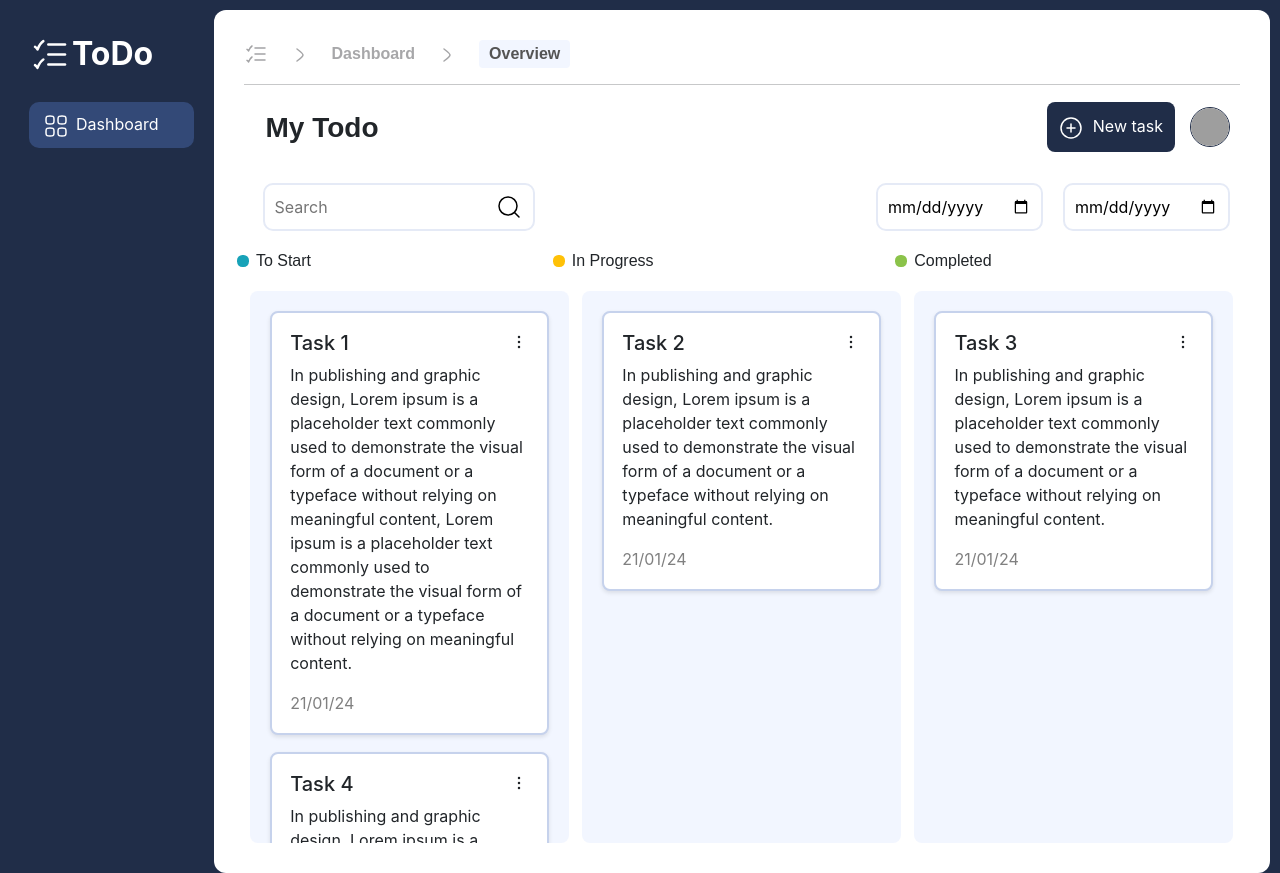
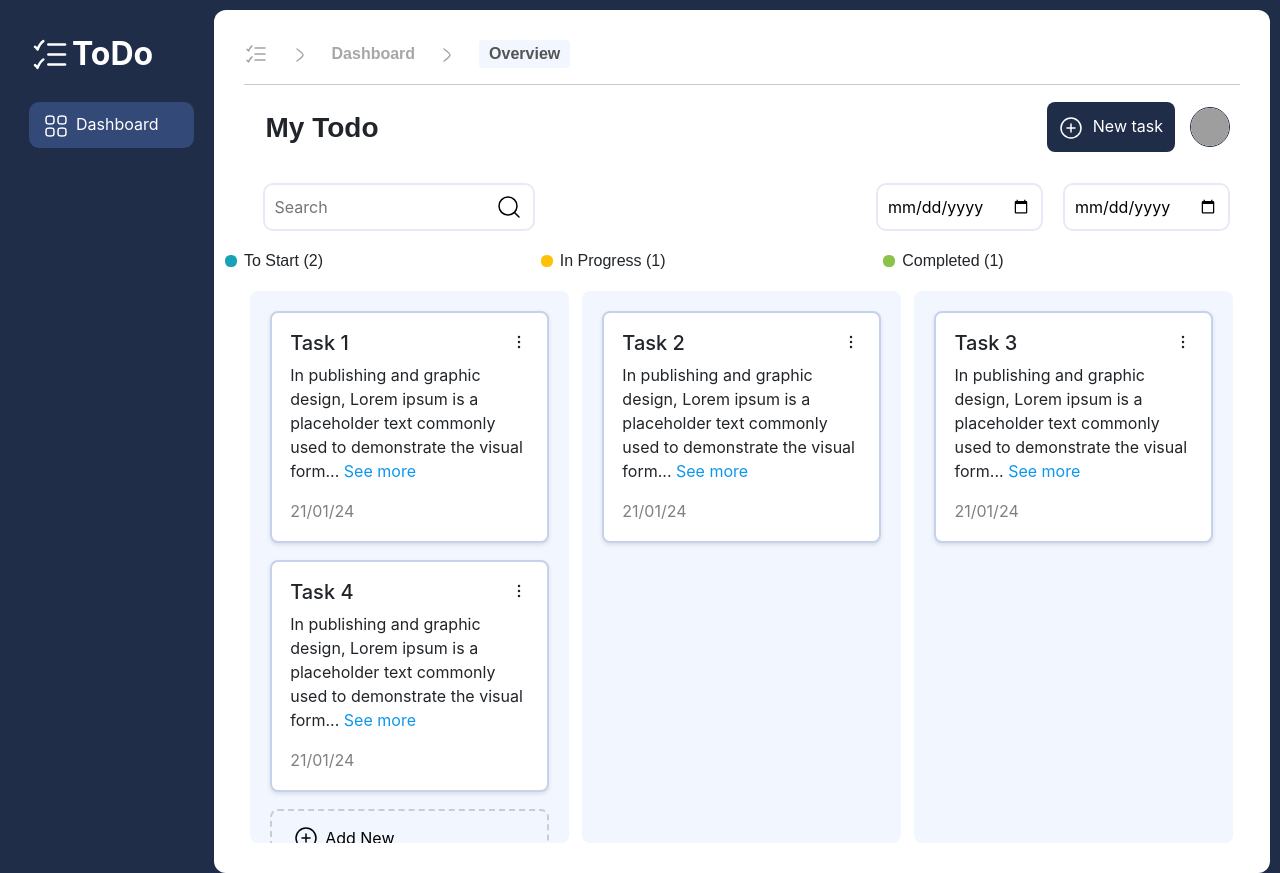
Before and after one commit to FSSA-Project/TIK-TIK-App, a React (Create React App) app: page /dashboard in a window 1280 px wide. Built offline with nearby package versions, Linux system fonts and the light colour scheme; grey boxes are pictures that could not be loaded.

Commit message:
feat: Added loader icon and See more in taskCard

```diff
--- a/src/components/Dashboard.jsx
+++ b/src/components/Dashboard.jsx
@@ -51,14 +51,14 @@ const Dashboard = () => {
         <div className="dashboard-header-container-2">
         <div className="search">
           <input type="text" placeholder="Search" />
-          <svg xmlns="http://www.w3.org/2000/svg" viewBox="0 0 24 24" width="24" height="24" color="#000000" fill="none" class="search-icon">
+          <svg xmlns="http://www.w3.org/2000/svg" viewBox="0 0 24 24" width="24" height="24" color="#000000" fill="none" className="search-icon">
             <path d="M17.5 17.5L22 22" stroke="currentColor" stroke-width="1.5" stroke-linecap="round" stroke-linejoin="round" />
             <path d="M20 11C20 6.02944 15.9706 2 11 2C6.02944 2 2 6.02944 2 11C2 15.9706 6.02944 20 11 20C15.9706 20 20 15.9706 20 11Z" stroke="currentColor" stroke-width="1.5" stroke-linejoin="round" />
           </svg>
         </div>
         <div className="date-filter">
-          <input type="date" />
-          <input type="date" />
+          <input type="date" placeholder='From'/>
+          <input type="date" placeholder='To' />
         </div>
         </div>
 
@@ -69,9 +69,9 @@ const Dashboard = () => {
       </div> */}
 
       <div className="task-columns">
-        <div className='to-start'><p className='to-start-color'></p>To Start</div>
-        <div className='in-progress'><p className='in-progress-color'></p>In Progress</div>
-        <div className='completed'><p className='completed-color'></p>Completed</div>
+        <div className='to-start'><p className='to-start-color'></p>To Start (2)</div>
+        <div className='in-progress'><p className='in-progress-color'></p>In Progress (1)</div>
+        <div className='completed'><p className='completed-color'></p>Completed (1)</div>
       </div>
 
       <div className="task-columns">
--- a/src/components/Login.jsx
+++ b/src/components/Login.jsx
@@ -7,6 +7,7 @@ const LoginForm = () => {
   const [message, setMessage] = useState('');
   const [errors, setErrors] = useState({});
   const [showPassword, setShowPassword] = useState(false);
+  const [loading, setLoading] = useState(false);
   const navigate = useNavigate();
 
   const validateForm = () => {
@@ -51,7 +52,7 @@ const LoginForm = () => {
       setErrors(formErrors);
       return;
     }
-
+    setLoading(true);
     try {
       const response = await fetch('https://todo-app-wpbz.onrender.com/api/v1/user/login', {
         method: 'POST',
@@ -63,14 +64,15 @@ const LoginForm = () => {
 
       const data = await response.json();
       if (response.ok) {
-        setMessage('Login successful');
-        setTimeout(() => navigate('/dashboard'), 2000);
+        setTimeout(() => navigate('/dashboard'), 1000);
       } else {
         setMessage(`Login failed: ${data.message}`);
       }
     } catch (error) {
       setMessage('Login failed: Network error');
       console.error(error);
+    } finally {
+      setLoading(false);
     }
   };
 
@@ -93,7 +95,7 @@ const LoginForm = () => {
           <input
             type="text"
             className="sign-in-username"
-            placeholder="Email*"
+            placeholder="Email"
             name="email"
             value={formData.email}
             onChange={handleChange}
@@ -105,7 +107,7 @@ const LoginForm = () => {
           <input
             type={showPassword ? 'text' : 'password'}
             className="sign-in-password"
-            placeholder="Password*"
+            placeholder="Password"
             name="password"
             value={formData.password}
             onChange={handleChange}
@@ -127,7 +129,7 @@ const LoginForm = () => {
           </span>
           {errors.password && <p className="error">{errors.password}</p>}
         </div>
-        <button type="submit">Login</button>
+        <button type="submit" disabled={loading}>{loading ? <div class="loader"></div> : 'Login' }</button>
       </form>
       <div className="separator">
         <span>OR</span>
@@ -135,7 +137,7 @@ const LoginForm = () => {
       <div className="social-buttons">
         <button className="social-button google">
           <span>
-          <svg version="1.1" xmlns="http://www.w3.org/2000/svg" height="25" width="60" viewBox="0 0 25 60" class="LgbsSe-Bz112c"><g><path fill="#EA4335" d="M24 9.5c3.54 0 6.71 1.22 9.21 3.6l6.85-6.85C35.9 2.38 30.47 0 24 0 14.62 0 6.51 5.38 2.56 13.22l7.98 6.19C12.43 13.72 17.74 9.5 24 9.5z"></path><path fill="#4285F4" d="M46.98 24.55c0-1.57-.15-3.09-.38-4.55H24v9.02h12.94c-.58 2.96-2.26 5.48-4.78 7.18l7.73 6c4.51-4.18 7.09-10.36 7.09-17.65z"></path><path fill="#FBBC05" d="M10.53 28.59c-.48-1.45-.76-2.99-.76-4.59s.27-3.14.76-4.59l-7.98-6.19C.92 16.46 0 20.12 0 24c0 3.88.92 7.54 2.56 10.78l7.97-6.19z"></path><path fill="#34A853" d="M24 48c6.48 0 11.93-2.13 15.89-5.81l-7.73-6c-2.15 1.45-4.92 2.3-8.16 2.3-6.26 0-11.57-4.22-13.47-9.91l-7.98 6.19C6.51 42.62 14.62 48 24 48z"></path><path fill="none" d="M0 0h48v48H0z"></path></g></svg>
+          <svg version="1.1" xmlns="http://www.w3.org/2000/svg" height="25" width="60" viewBox="0 0 25 60" className="LgbsSe-Bz112c"><g><path fill="#EA4335" d="M24 9.5c3.54 0 6.71 1.22 9.21 3.6l6.85-6.85C35.9 2.38 30.47 0 24 0 14.62 0 6.51 5.38 2.56 13.22l7.98 6.19C12.43 13.72 17.74 9.5 24 9.5z"></path><path fill="#4285F4" d="M46.98 24.55c0-1.57-.15-3.09-.38-4.55H24v9.02h12.94c-.58 2.96-2.26 5.48-4.78 7.18l7.73 6c4.51-4.18 7.09-10.36 7.09-17.65z"></path><path fill="#FBBC05" d="M10.53 28.59c-.48-1.45-.76-2.99-.76-4.59s.27-3.14.76-4.59l-7.98-6.19C.92 16.46 0 20.12 0 24c0 3.88.92 7.54 2.56 10.78l7.97-6.19z"></path><path fill="#34A853" d="M24 48c6.48 0 11.93-2.13 15.89-5.81l-7.73-6c-2.15 1.45-4.92 2.3-8.16 2.3-6.26 0-11.57-4.22-13.47-9.91l-7.98 6.19C6.51 42.62 14.62 48 24 48z"></path><path fill="none" d="M0 0h48v48H0z"></path></g></svg>
           </span>Sign in with Google
         </button>
       </div>
--- a/src/components/Register.jsx
+++ b/src/components/Register.jsx
@@ -13,6 +13,8 @@ const RegisterForm = () => {
   const [message, setMessage] = useState('');
   const [errors, setErrors] = useState({});
   const [showPassword, setShowPassword] = useState(false);
+  const [loading, setLoading] = useState(false);
+
   const navigate = useNavigate();
 
   const validateForm = () => {
@@ -71,6 +73,7 @@ const RegisterForm = () => {
     }
     const { email, username, password } = formData;
 
+    setLoading(true);
     try {
       const response = await fetch('https://todo-app-wpbz.onrender.com/api/v1/user/register', {
         method: 'POST',
@@ -87,13 +90,15 @@ const RegisterForm = () => {
         setMessage('Register successfully');
         setTimeout(() => {
           navigate('/dashboard');
-        }, 2000);
+        }, 1000);
       } else {
         setMessage(`Register failed: ${data.message}`);
       }
     } catch (error) {
       setMessage('Register failed: Network error');
       console.error(error);
+    } finally {
+      setLoading(false);
     }
   };
 
@@ -179,7 +184,7 @@ const RegisterForm = () => {
             I agree to the terms & conditions
           </label>
         </div>
-        <button type="submit">Sign Up</button>
+        <button type="submit" disabled={loading}>{loading ? <div class="loader"></div> : 'Sign Up' }</button>
       </form>
       <div className="separator">
         <span>OR</span>
--- a/src/components/Taskcard.jsx
+++ b/src/components/Taskcard.jsx
@@ -4,8 +4,10 @@ import { useDrag } from 'react-dnd';
 
 const TaskCard = ({ id, title, desc, date }) => {
   const [showOptions, setShowOptions] = useState(false);
+  const [showFullDesc, setShowFullDesc] = useState(false);
 
   const handleOptionsClick = () => setShowOptions(!showOptions);
+  const handleToggleDesc = () => setShowFullDesc(!showFullDesc);
 
   const [{ isDragging }, drag] = useDrag({
     type: 'task',
@@ -15,6 +17,13 @@ const TaskCard = ({ id, title, desc, date }) => {
     }),
   });
 
+  const truncateDescription = (description) => {
+    if (description.length > 120) {
+      return `${description.slice(0, 112)}... `;
+    }
+    return description;
+  };
+
   return (
     <div
       ref={drag}
@@ -23,7 +32,7 @@ const TaskCard = ({ id, title, desc, date }) => {
     >
 
       <div className="task-content">
-        <h3>{title}</h3>
+        <h3 title={title} >{title}</h3>
         <svg xmlns="http://www.w3.org/2000/svg" fill="none" viewBox="0 0 24 24" strokeWidth="1.5" stroke="currentColor" className="size-6" onClick={handleOptionsClick}>
           <path strokeLinecap="round" strokeLinejoin="round" d="M12 6.75a.75.75 0 1 1 0-1.5.75.75 0 0 1 0 1.5ZM12 12.75a.75.75 0 1 1 0-1.5.75.75 0 0 1 0 1.5ZM12 18.75a.75.75 0 1 1 0-1.5.75.75 0 0 1 0 1.5Z" />
         </svg>
@@ -34,7 +43,17 @@ const TaskCard = ({ id, title, desc, date }) => {
           </div>
         )}
       </div>
-      <p>{desc}</p>
+      <p title={desc} >
+        {showFullDesc ? desc : truncateDescription(desc)}
+        {desc.length > 120 && (
+          <span
+            onClick={handleToggleDesc}
+            style={{ color: '#0C97ED', cursor: 'pointer' }}
+          >
+            {showFullDesc ? ' See less' : ' See more'}
+          </span>
+        )}
+      </p>
       <span className="task-date">{date}</span>
     </div>
   );
--- a/src/styles/Register.css
+++ b/src/styles/Register.css
@@ -236,3 +236,14 @@ button {
       transform: translateY(0);
   }
 }
+
+/* Loader while hitting api */
+.loader {
+  width: 30px;
+  aspect-ratio: 4;
+  background: radial-gradient(circle closest-side,#fff 90%,#0000) 0/calc(100%/3) 100% space;
+  clip-path: inset(0 100% 0 0);
+  animation: l1 1s steps(4) infinite;
+  display: -webkit-inline-box;
+}
+@keyframes l1 {to{clip-path: inset(0 -34% 0 0)}}
```
